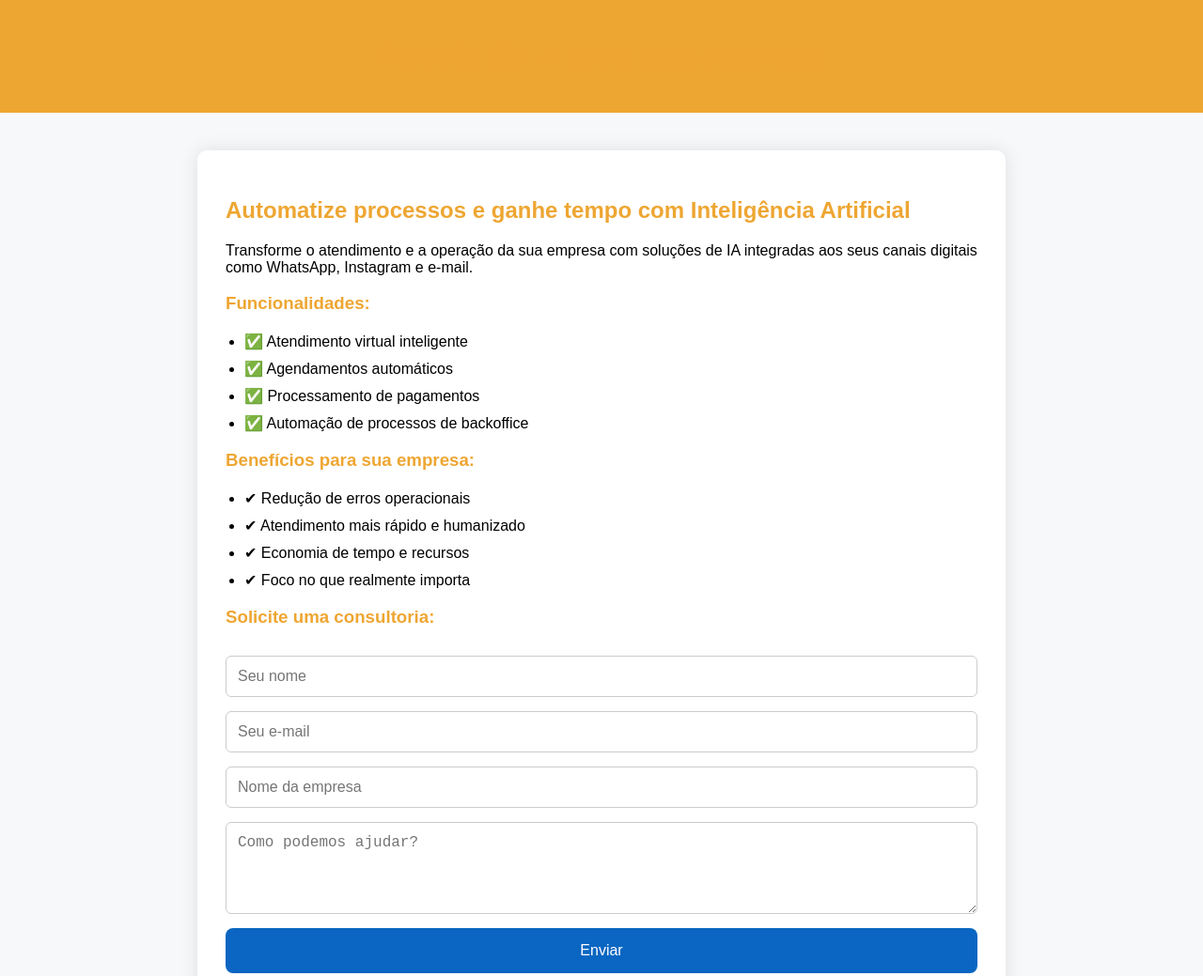
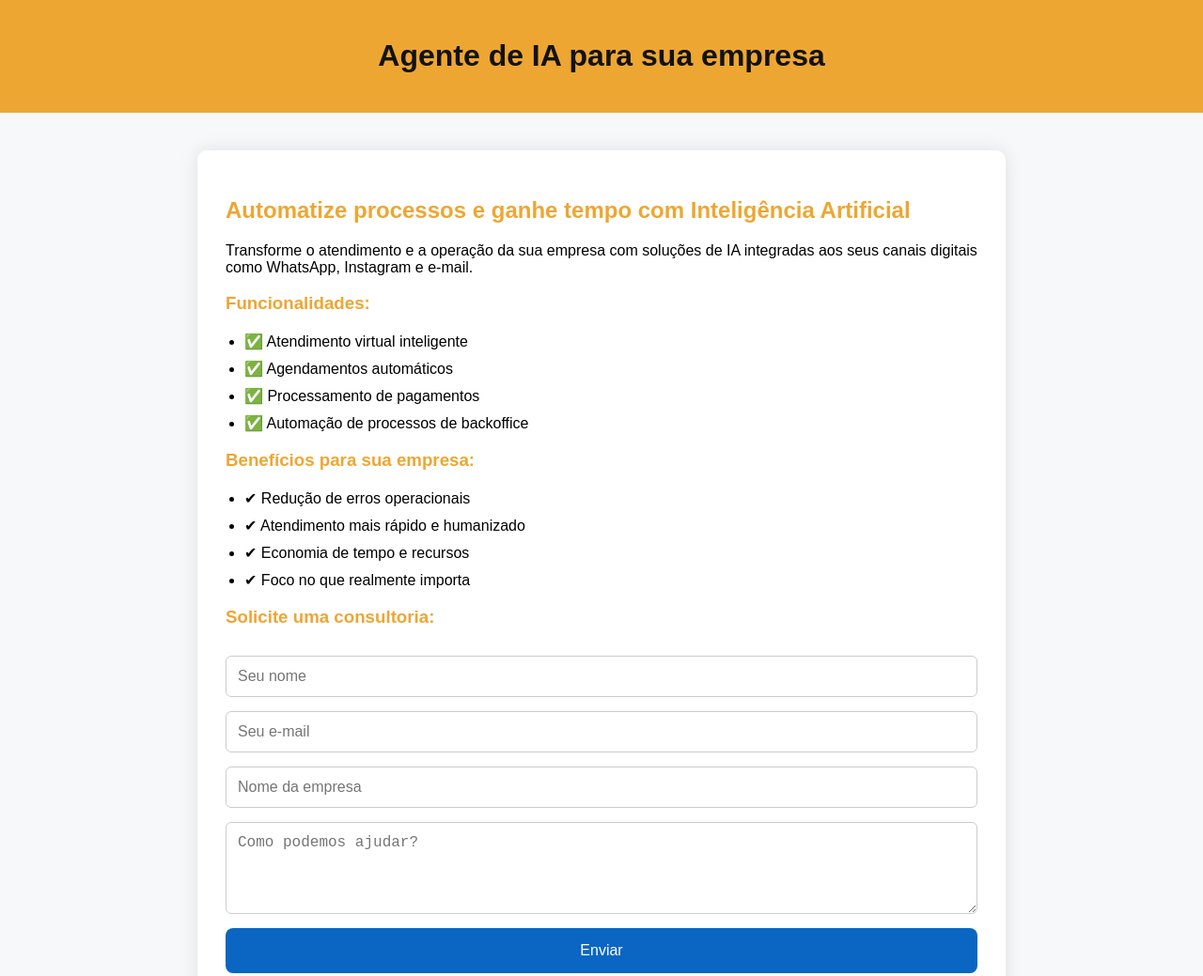
Before and after one commit to SyaneMoreira/landingpage-ia, a plain HTML site: page index.html in a window 1280 px wide. Shown: the top 1039 px of the page at 94% size. Drawn offline with Linux system fonts and the light colour scheme.

Commit message:
Update index.html

```diff
--- a/index.html
+++ b/index.html
@@ -28,7 +28,11 @@
       box-shadow: 0 0 20px rgba(0,0,0,0.1);
     }
 
-    h1, h2, h3 {
+    h1 {
+      color: #121212;
+    }
+
+    h2, h3 {
       color: #eea632;
     }
 
```
